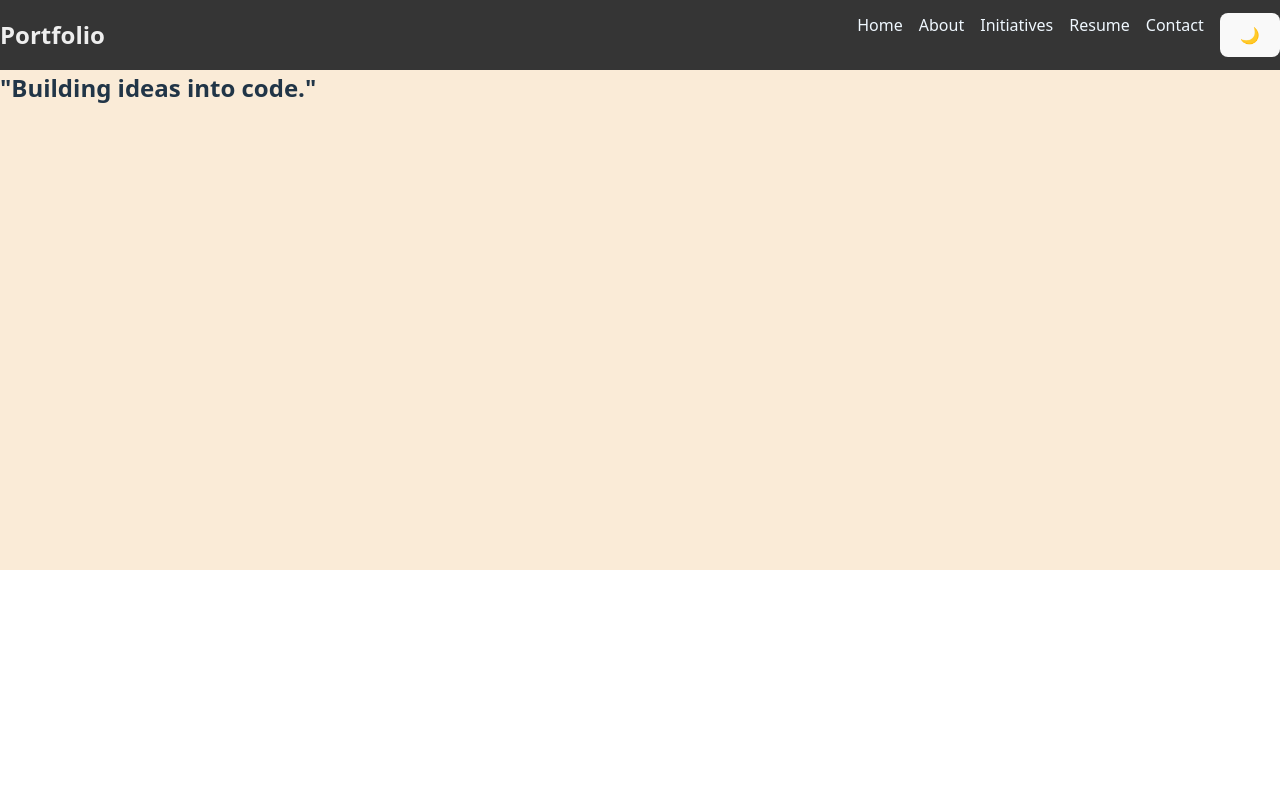
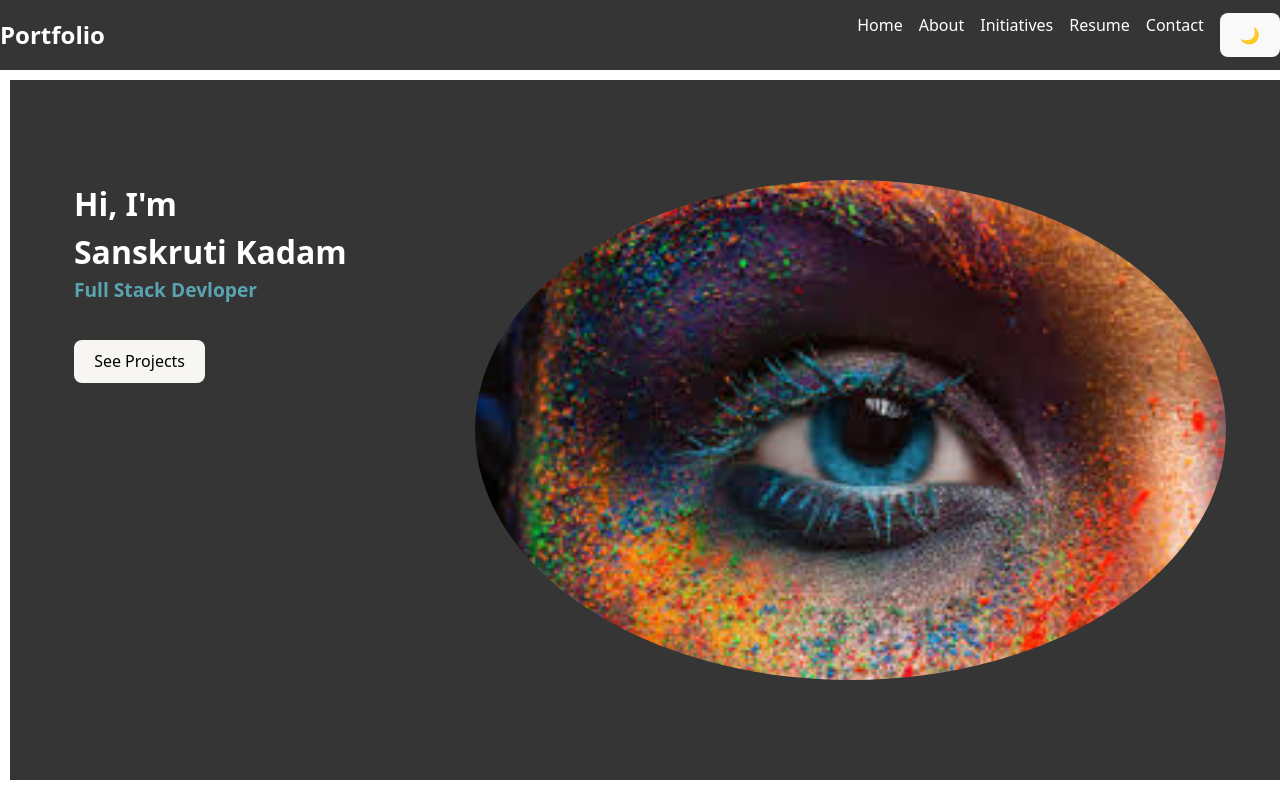
Before and after one commit to sanskruti7400/Portfolio-React, a React (Vite) app: page / in a window 1280 px wide. Built offline with nearby package versions, Linux system fonts and the light colour scheme.

Commit message:
Added Home, About and Navbar with dark/light mode

```diff
--- a/src/App.jsx
+++ b/src/App.jsx
@@ -1,16 +1,26 @@
-import { useState } from 'react'
+import { useEffect, useState } from 'react'
 import reactLogo from './assets/react.svg'
 import viteLogo from '/vite.svg'
 import '/src/styles/App.css'
 import Navbar from './components/Navbar'
 import Home from './components/Home'
+import About from './components/About'
 import "/src/styles/index.css";
 import "/src/styles/Navbar.css";
 
 function App() {
+
+ const [darkMode,setDarkMode]=useState(true);
+
+ const [currentPage,setCurrentPage]=useState("home");
+
+ useEffect(()=>{
+  document.body.className=darkMode ? "dark" : "light"},[darkMode]);
+
   return (<div>
-    <Navbar />
-    <Home />
+    <Navbar darkMode={darkMode} setDarkMode={setDarkMode} setCurrentPage={setCurrentPage} />
+    {currentPage==="home" && <Home darkMode={darkMode} />}
+    {currentPage==="about" && <About darkMode={darkMode} />}
 </div>
   );
 }
--- /dev/null
+++ b/src/components/About.jsx
@@ -0,0 +1,26 @@
+import React, {useState,useEffect} from "react";
+import ReactDOM from "react-dom";
+import "/src/styles/About.css";
+
+function About({darkMode}){
+    return(<div id="about" className={`about ${darkMode ? "dark" : "light"}`}>
+        <div><h2>About Myself</h2>
+        <p> Hi, I’m <b>Sanskruti Kadam,</b><br></br> a passionate <b>Full Stack Developer</b> with a love for creating dynamic and user-friendly web applications. I’m a Computer Science student who enjoys solving complex problems and turning ideas into functional, interactive software.
+
+I specialize in both frontend and backend development, and I love exploring new technologies like AI/ML, React.js, Node.js, and database management. My goal is to build projects that combine creativity, design, and logic to provide real-world solutions.
+
+When I’m not coding, I enjoy learning about emerging technologies, contributing to open-source projects, and improving my problem-solving skills through algorithm challenges.
+</p></div>
+        <div className="tech-Skills">
+            <h3>Technical Skills</h3>
+            <ul className="skills">
+                <li>Frontend: HTML, CSS, JavaScript, React.js, EJS</li>
+                <li>Backend: Node.js, Express.js, REST APIs, MySQL, PostgreSQL</li>
+                <li>Tools & Platforms: Git, GitHub, VS Code, Postman, npm</li>
+                <li>Other: Problem Solving, Data Structures & Algorithms</li>
+            </ul>
+        </div>
+    </div>);
+}
+
+export default About;
--- a/src/components/Home.jsx
+++ b/src/components/Home.jsx
@@ -1,10 +1,14 @@
-import React from "react";
+import React , {useState,useEffect} from "react";
 import "/src/styles/Home.css";
 
-function Home(){
-    return(<div className="home-container">
-        <h2 id="tagline">"Building ideas into code."</h2>
-
+function Home({darkMode}){
+    return(<div id="home" className={`home-container ${darkMode ? "dark" : "light"}`}>
+        <div className="home-text">
+            <h2 id="name">Hi, I'm <br></br><b>Sanskruti Kadam</b></h2>
+            <p id="desc"> <b>Full Stack Devloper</b> </p>
+            <button className="seeProjectButton">See Projects</button>
+        </div>
+        <img src="/src/images/profileHome.jpg"></img>
     </div>);
 }
 
--- a/src/components/Navbar.jsx
+++ b/src/components/Navbar.jsx
@@ -1,16 +1,13 @@
-import React ,{useState} from "react";
+import React ,{useState,useEffect} from "react";
 import ReactDOM from "react-dom";
 import "/src/styles/Navbar.css";
 
-function Navbar(){
-
-    const [darkMode,setDarkMode]=useState(true);
-
+function Navbar({darkMode,setDarkMode,setCurrentPage}){
     return(<nav className={`navbar ${darkMode? "dark" : "light"}`}>
-        <h2>Portfolio</h2>
+        <h2> Portfolio</h2>
         <ul className="nav-links">
-            <li><a href="#home">Home</a></li>
-            <li><a href="#about">About</a></li>
+            <li><a onClick={()=>setCurrentPage("home")} href="#home">Home</a></li>
+            <li><a onClick={()=>setCurrentPage("about")} href="#about">About</a></li>
             <li><a href="#initiatives">Initiatives</a></li>
             <li><a href="#resume">Resume</a></li>
             <li><a href="#contact">Contact</a></li>
--- /dev/null
+++ b/src/styles/About.css
@@ -0,0 +1,33 @@
+body{
+    margin: 0;
+    padding: 10px;
+}
+.about{
+    padding-top: 70px;
+    height: 700px;
+}
+.about h2{
+    margin-top: 100px;
+    display: flex;
+    justify-content: center;
+}
+.about p{
+    color: #a9bcd0;
+    padding : 20px 90px 10px 90px;
+    line-height: 1.8rem;
+}
+.about .tech-Skills{
+    color: white;
+    padding : 20px 0 0 90px;
+    line-height: 2rem;
+}
+.about .tech-Skills h3{
+    padding-bottom: 6px;
+}
+.about.light{
+    background:white;
+    color: black;
+}
+.about.light .tech-Skills{
+    color: black;
+}
--- a/src/styles/Home.css
+++ b/src/styles/Home.css
@@ -1,12 +1,47 @@
 body{
     margin: 0;
-    padding: 0;
+    padding: 10px;
     width: 100%;
 }
 .home-container{
     width: 100vw;
     left: 0;
     margin-top: 70px;
+    height: 700px;
+    display: flex;
+    justify-content: space-around;
+}
+.home-container .home-text #name{
+    margin-top: 100px;
+    font-size: xx-large;
+}
+.home-container #desc{
+    gap: 12px;
+    color: #58a4b0;
+    font-size: larger;
+    font-weight: 300;
+}
+.home-container .home-text .seeProjectButton{
+    margin-top: 35px;
+}
+img{
+    margin-top: 100px;
     height: 500px;
-    background-color: antiquewhite;
+    border-radius: 50%;
 }
+.home-container.dark{
+    background: rgba(18, 18, 18, 0.85);
+    color: white;
+}
+.home-container.light{
+    background:white;
+    color: black;
+}
+body.dark .home-container div .seeProjectButton{
+    background-color: rgb(248, 246, 243);
+    color: black;
+}
+body.light .home-container div .seeProjectButton{
+    background-color: rgb(80, 80, 80);
+    color: black;
+}
--- a/src/styles/Navbar.css
+++ b/src/styles/Navbar.css
@@ -1,5 +1,4 @@
 .navbar{
-  color: white;
     display: flex;
     justify-content: space-between;
     align-items: center;
@@ -19,17 +18,32 @@
 }
 .nav-links li a{
     text-decoration: none;
-    color: aliceblue;
 }
-.nav-links li a:hover{
+body.dark .navbar h2{
+  color: white;
+}
+body.light .navbar h2{
+  color: black;
+}
+body.dark .nav-links li a{
+  color:white;
+}
+body.light .nav-links li a{
+  color:black;
+}
+body.dark .nav-links li a:hover{
     text-decoration: underline;
-    color: blueviolet;
+    color: rgb(197, 234, 86);
 }
-.navbar.light {
-  background: rgba(255, 255, 255, 0.8);
+body.light .nav-links li a:hover{
+    text-decoration: underline;
+    color:brown;
+}
+body.light .navbar{
+  background:white;
 }
 
-.navbar.dark {
+body.dark .navbar{
   background: rgba(18, 18, 18, 0.85);
   color: #eee;
 }
```
Also changed, not shown: src/images/profileHome.jpg (added).
